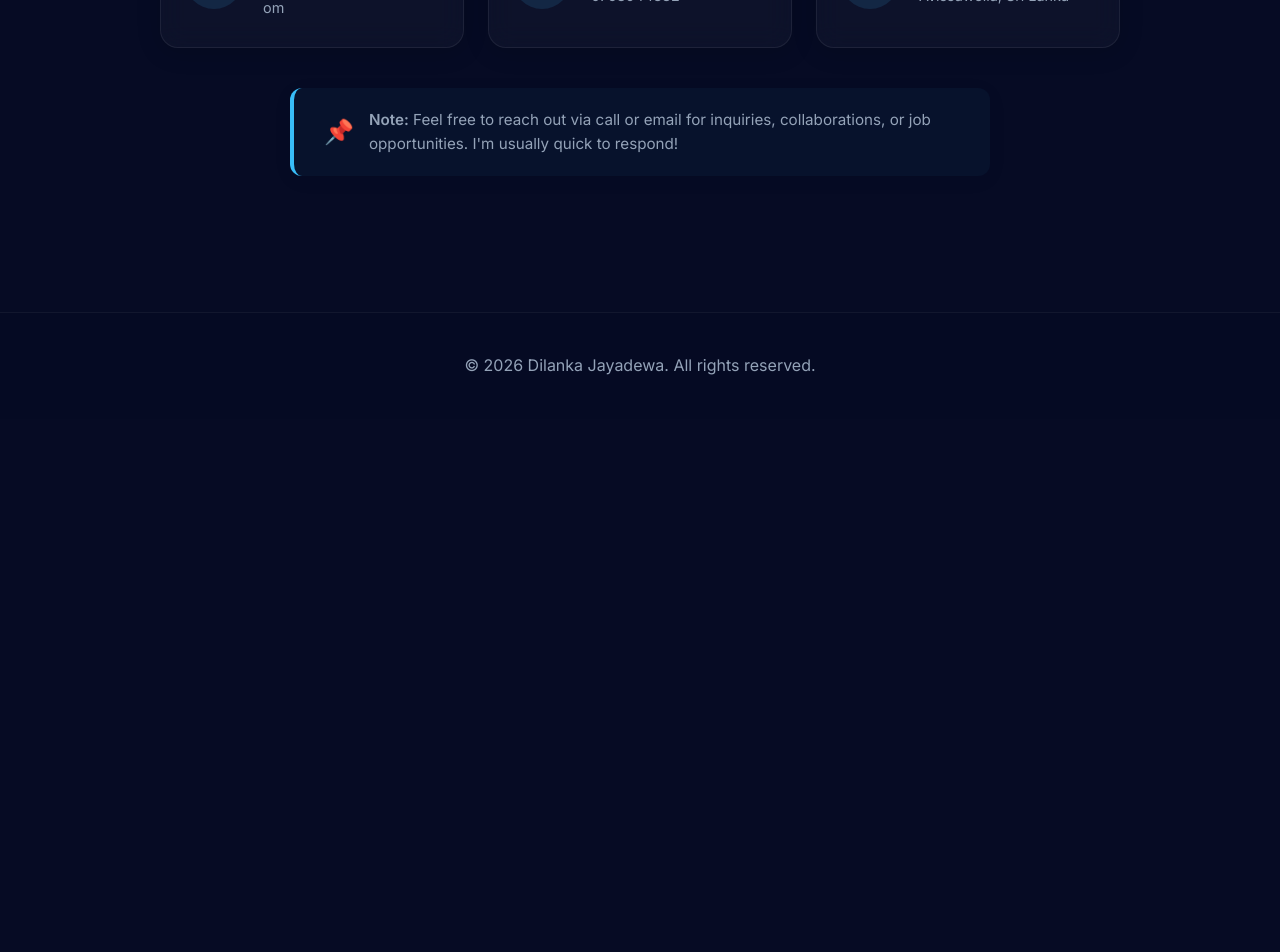
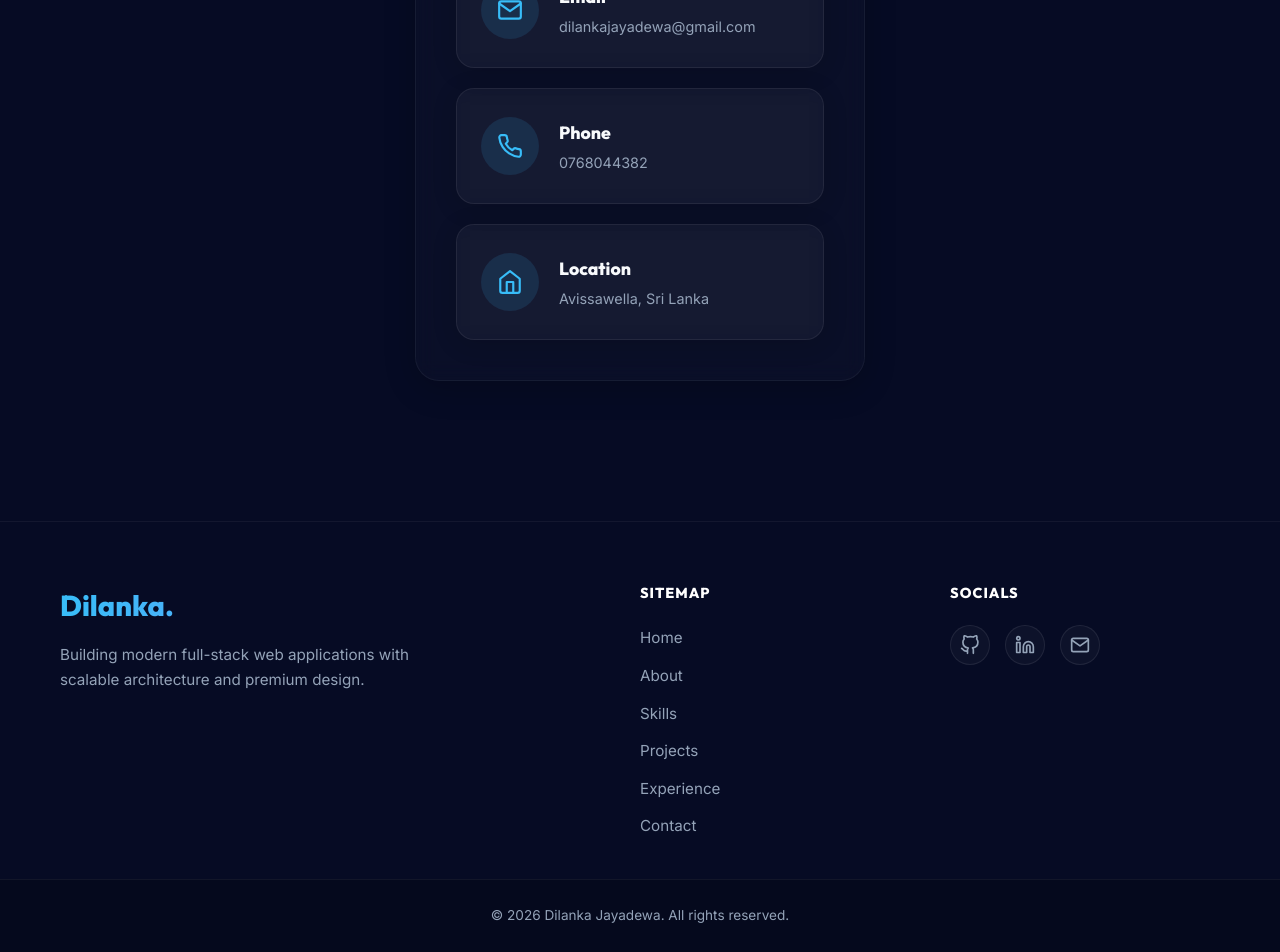
Before and after one commit to jayadewa123/MY_Portfolio, a React (Vite) app: page / in a window 1280 px wide. Shown: the part 7013-7965 px from the top of the page. Before the commit the page ends 7432 px from the top, so only its background shows below. Built offline with nearby package versions, Linux system fonts and the light colour scheme.

Commit message:
Added new Footer and updated Contact layout

```diff
--- a/src/components/Contact.jsx
+++ b/src/components/Contact.jsx
@@ -12,8 +12,9 @@ const Contact = () => {
           I'm currently looking for new opportunities. Whether you have a question or just want to say hi, I'll try my best to get back to you!
         </p>
 
-        {/* Three Cards Side by Side */}
-        <div style={styles.cardsGrid}>
+        {/* Main Box wrapping all cards */}
+        <div style={styles.mainContainer}>
+          <div style={styles.cardsGrid}>
 
           {/* Email Card */}
           <a
@@ -69,14 +70,8 @@ const Contact = () => {
           </a>
 
         </div>
+        </div>
 
-        {/* Note Box */}
-        <div style={styles.noteBox}>
-          <span style={styles.notePin}>📌</span>
-          <p style={styles.noteText}>
-            <strong>Note:</strong> Feel free to reach out via call or email for inquiries, collaborations, or job opportunities. I'm usually quick to respond!
-          </p>
-        </div>
 
 
       </div>
@@ -98,10 +93,6 @@ const Contact = () => {
           transform: translateY(-3px) !important;
           box-shadow: 0 8px 25px rgba(56, 189, 248, 0.35) !important;
         }
-        @media (max-width: 768px) {
-          .cards-grid-responsive {
-            grid-template-columns: 1fr !important;
-          }
         }
       `}</style>
     </section>
@@ -123,12 +114,21 @@ const styles = {
     lineHeight: '1.7',
   },
 
-  /* ── Three cards in a row ── */
+  /* ── Main Container & Stacked Cards ── */
+  mainContainer: {
+    backgroundColor: 'rgba(255, 255, 255, 0.02)',
+    backdropFilter: 'blur(10px)',
+    border: '1px solid rgba(255, 255, 255, 0.05)',
+    borderRadius: '24px',
+    padding: '40px',
+    margin: '0 auto 40px auto',
+    maxWidth: '450px',
+    boxShadow: '0 8px 32px rgba(0, 0, 0, 0.2)',
+  },
   cardsGrid: {
-    display: 'grid',
-    gridTemplateColumns: 'repeat(3, 1fr)',
-    gap: '24px',
-    marginBottom: '40px',
+    display: 'flex',
+    flexDirection: 'column',
+    gap: '20px',
   },
   card: {
     display: 'flex',
--- /dev/null
+++ b/src/components/Footer.jsx
@@ -0,0 +1,63 @@
+import React from 'react';
+import { portfolioData } from '../data';
+import styles from './Footer.module.css';
+
+const Footer = () => {
+  return (
+    <footer className={styles.footerContainer}>
+      <div className={`container ${styles.footerGrid}`}>
+        {/* Brand & Bio */}
+        <div className={styles.footerBrand}>
+          <h2 className={styles.brandName}>{portfolioData.personalInfo.name.split(' ')[0]}.</h2>
+          <p className={styles.brandBio}>
+            Building modern full-stack web applications with scalable architecture and premium design.
+          </p>
+        </div>
+
+        {/* Sitemap */}
+        <div className={styles.footerSitemap}>
+          <h3 className={styles.sectionTitle}>SITEMAP</h3>
+          <ul className={styles.sitemapList}>
+            <li><a href="#home" onClick={(e) => { e.preventDefault(); document.getElementById('home')?.scrollIntoView({ behavior: 'smooth' }); }}>Home</a></li>
+            <li><a href="#about" onClick={(e) => { e.preventDefault(); document.getElementById('about')?.scrollIntoView({ behavior: 'smooth' }); }}>About</a></li>
+            <li><a href="#skills" onClick={(e) => { e.preventDefault(); document.getElementById('skills')?.scrollIntoView({ behavior: 'smooth' }); }}>Skills</a></li>
+            <li><a href="#projects" onClick={(e) => { e.preventDefault(); document.getElementById('projects')?.scrollIntoView({ behavior: 'smooth' }); }}>Projects</a></li>
+            <li><a href="#experience" onClick={(e) => { e.preventDefault(); document.getElementById('experience')?.scrollIntoView({ behavior: 'smooth' }); }}>Experience</a></li>
+            <li><a href="#contact" onClick={(e) => { e.preventDefault(); document.getElementById('contact')?.scrollIntoView({ behavior: 'smooth' }); }}>Contact</a></li>
+          </ul>
+        </div>
+
+        {/* Socials */}
+        <div className={styles.footerSocials}>
+          <h3 className={styles.sectionTitle}>SOCIALS</h3>
+          <div className={styles.socialIcons}>
+            <a href={portfolioData.personalInfo.github} target="_blank" rel="noreferrer" aria-label="GitHub">
+              <svg xmlns="http://www.w3.org/2000/svg" width="20" height="20" viewBox="0 0 24 24" fill="none" stroke="currentColor" strokeWidth="2" strokeLinecap="round" strokeLinejoin="round">
+                <path d="M9 19c-5 1.5-5-2.5-7-3m14 6v-3.87a3.37 3.37 0 0 0-.94-2.61c3.14-.35 6.44-1.54 6.44-7A5.44 5.44 0 0 0 20 4.77 5.07 5.07 0 0 0 19.91 1S18.73.65 16 2.48a13.38 13.38 0 0 0-7 0C6.27.65 5.09 1 5.09 1A5.07 5.07 0 0 0 5 4.77a5.44 5.44 0 0 0-1.5 3.78c0 5.42 3.3 6.61 6.44 7A3.37 3.37 0 0 0 9 18.13V22"></path>
+              </svg>
+            </a>
+            <a href={portfolioData.personalInfo.linkedin} target="_blank" rel="noreferrer" aria-label="LinkedIn">
+              <svg xmlns="http://www.w3.org/2000/svg" width="20" height="20" viewBox="0 0 24 24" fill="none" stroke="currentColor" strokeWidth="2" strokeLinecap="round" strokeLinejoin="round">
+                <path d="M16 8a6 6 0 0 1 6 6v7h-4v-7a2 2 0 0 0-2-2 2 2 0 0 0-2 2v7h-4v-7a6 6 0 0 1 6-6z"></path>
+                <rect x="2" y="9" width="4" height="12"></rect>
+                <circle cx="4" cy="4" r="2"></circle>
+              </svg>
+            </a>
+            <a href={`mailto:${portfolioData.personalInfo.email}`} aria-label="Email">
+              <svg xmlns="http://www.w3.org/2000/svg" width="20" height="20" viewBox="0 0 24 24" fill="none" stroke="currentColor" strokeWidth="2" strokeLinecap="round" strokeLinejoin="round">
+                <path d="M4 4h16c1.1 0 2 .9 2 2v12c0 1.1-.9 2-2 2H4c-1.1 0-2-.9-2-2V6c0-1.1.9-2 2-2z"></path>
+                <polyline points="22,6 12,13 2,6"></polyline>
+              </svg>
+            </a>
+          </div>
+        </div>
+      </div>
+
+      <div className={styles.footerBottom}>
+        <p>© {new Date().getFullYear()} {portfolioData.personalInfo.name}. All rights reserved.</p>
+      </div>
+    </footer>
+  );
+};
+
+export default Footer;
--- /dev/null
+++ b/src/components/Footer.module.css
@@ -0,0 +1,125 @@
+.footerContainer {
+  background-color: #060b24; /* Very dark blue from theme */
+  border-top: 1px solid rgba(255, 255, 255, 0.05);
+  color: var(--text-secondary, #94a3b8);
+  padding: 60px 0 0 0;
+}
+
+.footerGrid {
+  display: grid;
+  grid-template-columns: 2fr 1fr 1fr;
+  gap: 40px;
+  padding-bottom: 40px;
+}
+
+.footerBrand {
+  display: flex;
+  flex-direction: column;
+  gap: 15px;
+}
+
+.brandName {
+  font-size: 1.8rem;
+  font-weight: 800;
+  margin: 0;
+  background: linear-gradient(to right, #38bdf8, #818cf8);
+  -webkit-background-clip: text;
+  -webkit-text-fill-color: transparent;
+}
+
+.brandBio {
+  line-height: 1.6;
+  max-width: 350px;
+  font-size: 0.95rem;
+}
+
+.sectionTitle {
+  color: #ffffff;
+  font-size: 0.9rem;
+  font-weight: 700;
+  letter-spacing: 1px;
+  margin-top: 0;
+  margin-bottom: 20px;
+  text-transform: uppercase;
+}
+
+.sitemapList {
+  list-style: none;
+  padding: 0;
+  margin: 0;
+  display: flex;
+  flex-direction: column;
+  gap: 12px;
+}
+
+.sitemapList a {
+  color: inherit;
+  text-decoration: none;
+  font-size: 0.95rem;
+  transition: color 0.3s ease;
+}
+
+.sitemapList a:hover {
+  color: #38bdf8;
+}
+
+.footerSocials {
+  display: flex;
+  flex-direction: column;
+}
+
+.socialIcons {
+  display: flex;
+  gap: 15px;
+}
+
+.socialIcons a {
+  display: flex;
+  align-items: center;
+  justify-content: center;
+  width: 40px;
+  height: 40px;
+  border-radius: 50%;
+  background: rgba(255, 255, 255, 0.03);
+  border: 1px solid rgba(255, 255, 255, 0.08);
+  color: inherit;
+  transition: all 0.3s ease;
+}
+
+.socialIcons a:hover {
+  background: rgba(56, 189, 248, 0.1);
+  border-color: rgba(56, 189, 248, 0.3);
+  color: #38bdf8;
+  transform: translateY(-3px);
+}
+
+.footerBottom {
+  border-top: 1px solid rgba(255, 255, 255, 0.05);
+  padding: 25px 20px;
+  text-align: center;
+  font-size: 0.85rem;
+  background: rgba(0, 0, 0, 0.2);
+}
+
+.footerBottom p {
+  margin: 0;
+}
+
+@media (max-width: 768px) {
+  .footerGrid {
+    grid-template-columns: 1fr;
+    text-align: center;
+  }
+
+  .footerBrand {
+    align-items: center;
+  }
+
+  .brandBio {
+    max-width: 100%;
+  }
+
+  .socialIcons {
+    justify-content: center;
+  }
+}
--- a/src/pages/Landing.jsx
+++ b/src/pages/Landing.jsx
@@ -8,6 +8,7 @@ import Skills from '../components/Skills';
 import Projects from '../components/Projects';
 import Contact from '../components/Contact';
 import Experience from '../components/Experience';
+import Footer from '../components/Footer';
 import { portfolioData } from '../data';
 
 const Landing = () => {
@@ -182,9 +183,7 @@ const Landing = () => {
         <Contact />
       </main>
 
-      <footer style={{ textAlign: 'center', padding: '40px 20px', color: 'var(--text-secondary)', borderTop: '1px solid rgba(255,255,255,0.05)', background: 'rgba(6, 11, 36, 0.8)' }}>
-        <p>© {new Date().getFullYear()} Dilanka Jayadewa. All rights reserved.</p>
-      </footer>
+      <Footer />
       <style>{`
         .blinking-cursor {
           animation: blink 1s step-end infinite;
```
